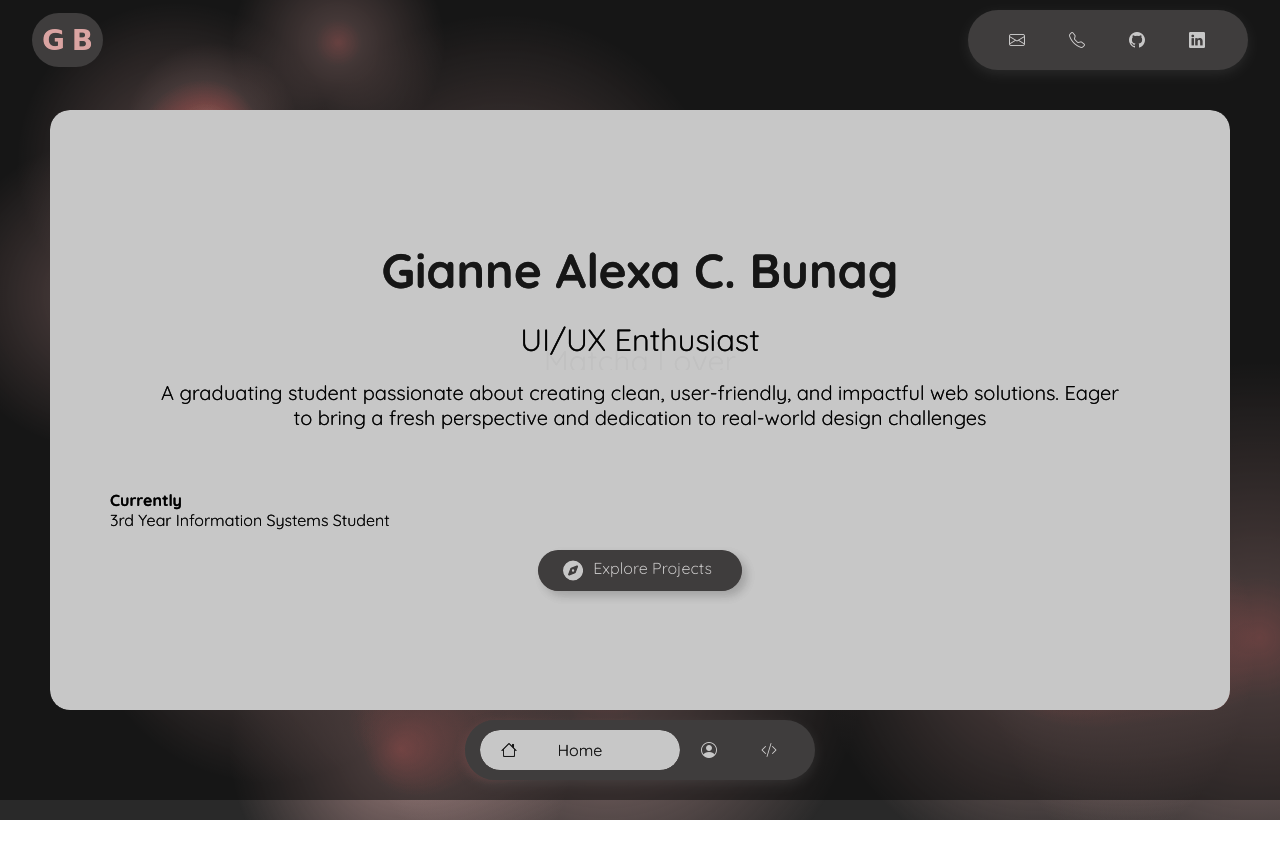
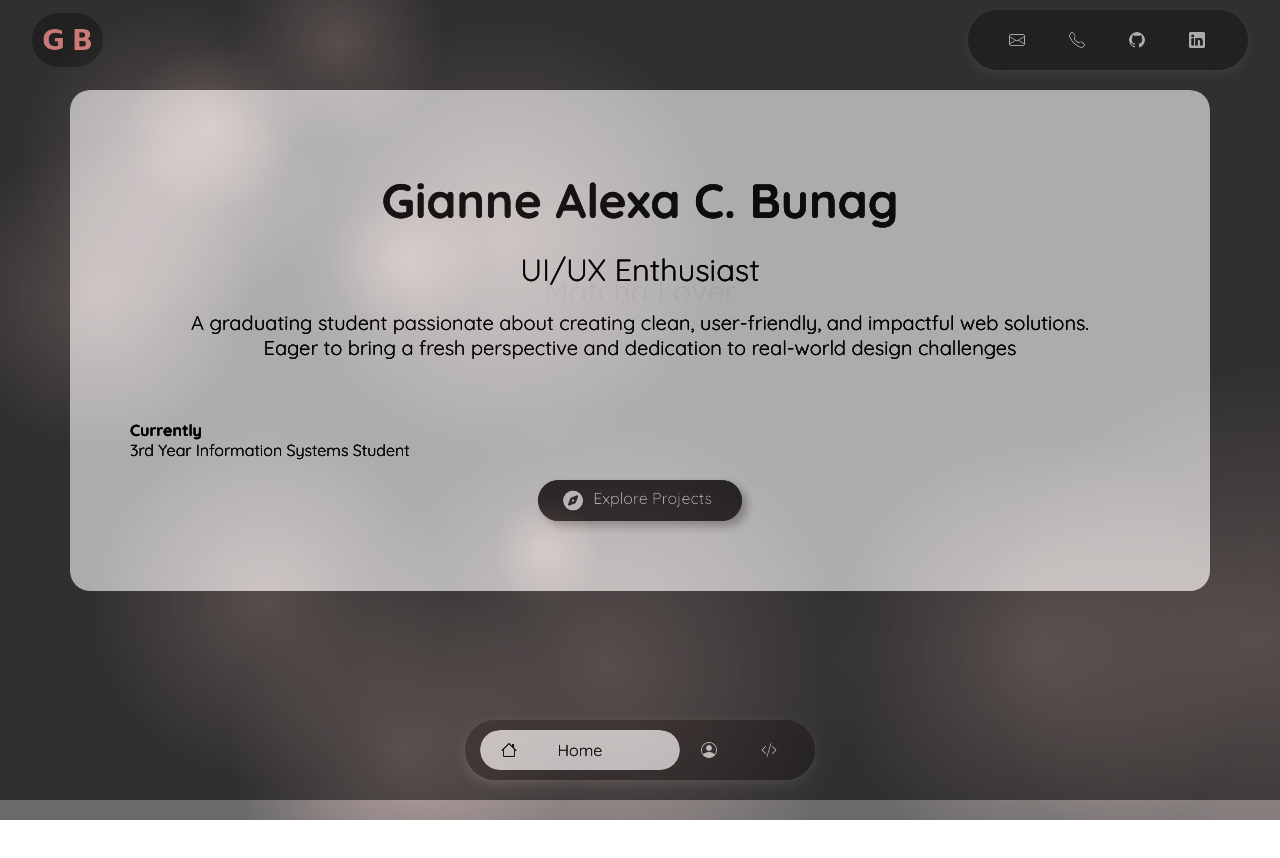
Before and after one commit to gigi-aan/my-portfolio, a plain HTML site: page index.html in a window 1280 px wide. Before the commit the page ends 800 px from the top, so only its background shows below. Drawn offline with nearby package versions, Linux system fonts and the light colour scheme; a web font is replaced by a local one.

Commit message:
adjusted layout

```diff
--- a/CSS/index.css
+++ b/CSS/index.css
@@ -15,11 +15,16 @@ body {
     font-family: var(--quicksand);
 }
 
+html, body {
+    height: 100%;
+}
+
 .container{
     display: flex;
     flex-direction: column;
     align-items: center;
     justify-content: center;
+    margin: 70px 50px;
 }
 
 .main-container {
@@ -27,10 +32,10 @@ body {
     flex-direction: column;
     align-items: center;
     justify-content: center;
-    margin: 0px 50px;
 }
 
-.texture-bg {
+.texture-bg,
+.finisher-header {
     background-size: cover;
     background-color: var(--dark);
     position: fixed;
@@ -284,6 +289,10 @@ a {
     opacity: 1;
 }
 
+.hero-container{
+    padding: 20px;
+}
+
 .hero{
     display: flex;
     flex-direction: column;
@@ -291,8 +300,7 @@ a {
     justify-content: center;
     background-color: var(--light);
     border-radius: 20px;
-    height: calc(100vh - 200px);
-    padding: 0px 20px;
+    padding: 70px 20px;
 }
 
 .hero-content{
--- a/index.html
+++ b/index.html
@@ -19,7 +19,7 @@
 <body>
     <div class="texture-bg" style="background-image: url('Images/texture.png');">
     </div>
-    <div class="header finisher-header" style="width: 100%; height: 100vh;">
+    <div class="header finisher-header" style="width: 100%; height: 100vh;"></div>
 
     <div class="container">
     <!-- Logo and Contact -->
@@ -62,6 +62,7 @@
     <!-- Main Container -->
     <div class="main-container">
         <!-- Hero Section -->
+         <div class="hero-container">
         <div class="hero" id="hero">
             <div class="hero-content">
             <h1>Gianne Alexa C. Bunag</h1>
@@ -92,7 +93,7 @@
                 </div>
             </div>
         </div>
-
+        </div>
     </div>
 
     <nav class="navbar">
@@ -117,7 +118,7 @@
     </nav>
 
     </div>
-    </div>
+
 
     <script src="Javascript/finisher-header.es5.min.js" type="text/javascript"></script>
     <script src="Javascript/bg.js" type="text/javascript"></script>
```
Also changed, not shown: Pages/about.html (+2 -3 lines), Pages/projects.html (+2 -3 lines).
